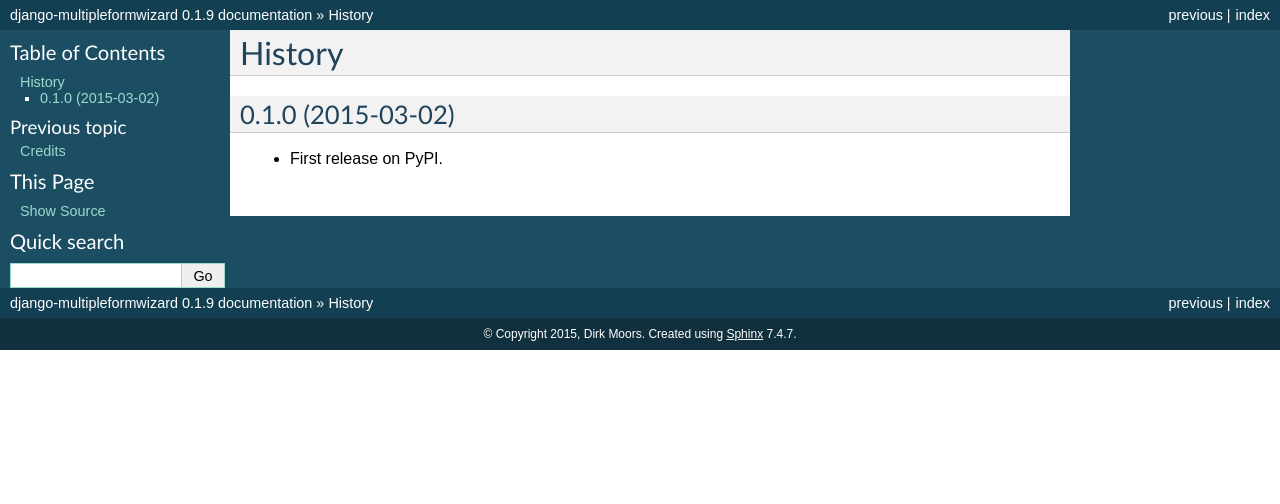
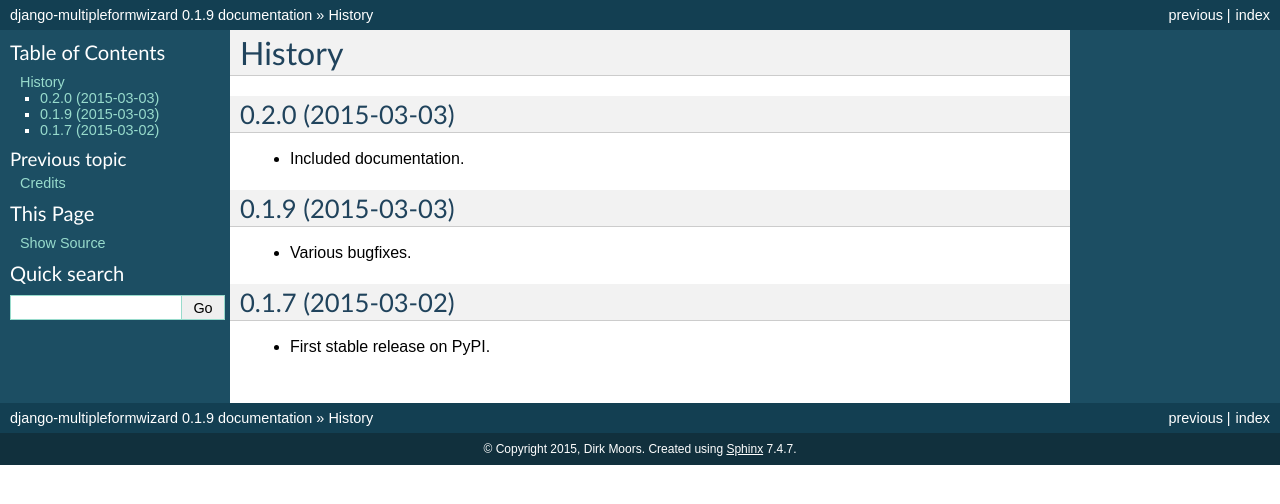
Before and after one commit to ermakovoleg/django-multipleformwizard, a Sphinx documentation site: the page built from docs/history.rst, in a window 1280 px wide. Shown: the top 504 px of the page. Built offline with Sphinx 7.4.7, drawn with Linux system fonts in a browser that asks for light colours.

Commit message:
Debugging documentation

```diff
--- a/HISTORY.rst
+++ b/HISTORY.rst
@@ -3,7 +3,17 @@
 History
 -------
 
-0.1.0 (2015-03-02)
+0.2.0 (2015-03-03)
 ++++++++++++++++++
 
-* First release on PyPI.
+* Included documentation.
+
+0.1.9 (2015-03-03)
+++++++++++++++++++
+
+* Various bugfixes.
+
+0.1.7 (2015-03-02)
+++++++++++++++++++
+
+* First stable release on PyPI.
--- a/docs/usage.rst
+++ b/docs/usage.rst
@@ -4,4 +4,7 @@ Usage
 
 To use django-multipleformwizard in a project::
 
-    import django-multipleformwizard
+    # Every *WizardView that can be imported is an equivalent of a builtin *WizardView in Django
+    from multipleformwizard import (SessionMultipleFormWizardView, CookieMultipleFormWizardView,
+                                    NamedUrlSessionMultipleFormWizardView, NamedUrlCookieMultipleFormWizardView,
+                                    MultipleFormWizardView, NamedUrlMultipleFormWizardView)
```
Also changed, not shown: multipleformwizard/static/css/multipleformwizard.css (deleted), multipleformwizard/static/js/multipleformwizard.js (deleted), 1 other file.
